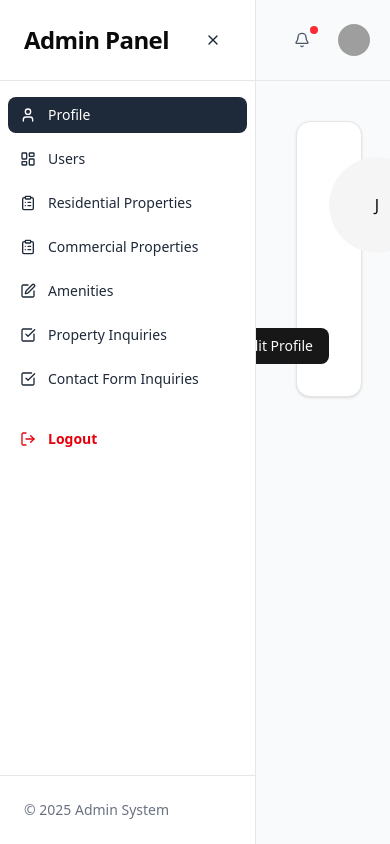
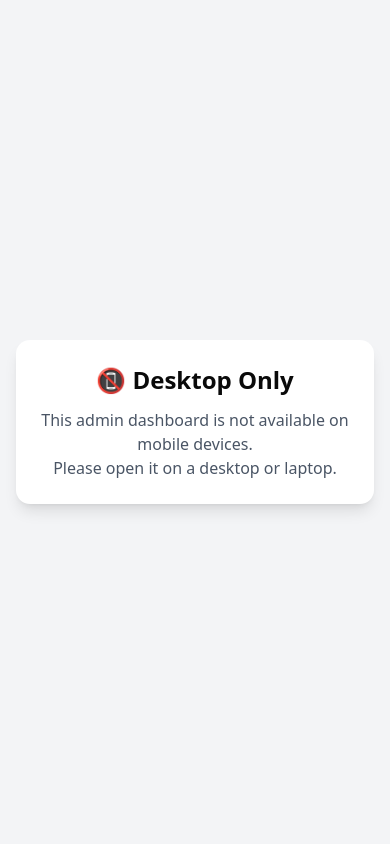
Before and after one commit to Ritikkumar013/Ikaaya-Dashboard-, a Next.js app: page / in a window 390 px wide. Built offline with nearby package versions, Linux system fonts and the light colour scheme; grey boxes are pictures that could not be loaded.

Commit message:
Will Not Open in Mobile Devices

```diff
--- a/src/app/layout.tsx
+++ b/src/app/layout.tsx
@@ -1,7 +1,49 @@
+// import type { Metadata } from "next";
+// import { Geist, Geist_Mono } from "next/font/google";
+// import "./globals.css";
+// import { Toaster } from "sonner";
+
+// const geistSans = Geist({
+//   variable: "--font-geist-sans",
+//   subsets: ["latin"],
+// });
+
+// const geistMono = Geist_Mono({
+//   variable: "--font-geist-mono",
+//   subsets: ["latin"],
+// });
+
+// export const metadata: Metadata = {
+//   title: "Ikaaya Realty ",
+//   description: "Admin Panel for Ikaaya Realty",
+// };
+
+// export default function RootLayout({
+//   children,
+// }: Readonly<{
+//   children: React.ReactNode;
+// }>) {
+//   return (
+//     <html lang="en">
+//       <body
+//         className={`${geistSans.variable} ${geistMono.variable} antialiased`}
+//       >
+
+//         {children}
+//         <Toaster richColors />
+
+//       </body>
+//     </html>
+//   );
+// }
+
+"use client";
+
 import type { Metadata } from "next";
 import { Geist, Geist_Mono } from "next/font/google";
 import "./globals.css";
 import { Toaster } from "sonner";
+import { useEffect, useState } from "react";
 
 const geistSans = Geist({
   variable: "--font-geist-sans",
@@ -14,7 +56,7 @@ const geistMono = Geist_Mono({
 });
 
 export const metadata: Metadata = {
-  title: "Ikaaya Realty ",
+  title: "Ikaaya Realty",
   description: "Admin Panel for Ikaaya Realty",
 };
 
@@ -23,15 +65,42 @@ export default function RootLayout({
 }: Readonly<{
   children: React.ReactNode;
 }>) {
+  const [isMobile, setIsMobile] = useState(false);
+
+  useEffect(() => {
+    const checkScreen = () => {
+      setIsMobile(window.innerWidth < 1024); // block if screen < 1024px (Tailwind "lg")
+    };
+
+    checkScreen(); // initial check
+    window.addEventListener("resize", checkScreen);
+
+    return () => window.removeEventListener("resize", checkScreen);
+  }, []);
+
   return (
     <html lang="en">
       <body
         className={`${geistSans.variable} ${geistMono.variable} antialiased`}
       >
-
-        {children}
-        <Toaster richColors />
-
+        {isMobile ? (
+          // 📵 Show this if on mobile or small screen
+          <div className="flex items-center justify-center min-h-screen bg-gray-100 p-4 text-center">
+            <div className="bg-white shadow-lg rounded-xl p-6 max-w-md">
+              <h1 className="text-2xl font-bold mb-3">📵 Desktop Only</h1>
+              <p className="text-gray-600">
+                This admin dashboard is not available on mobile devices. <br />
+                Please open it on a desktop or laptop.
+              </p>
+            </div>
+          </div>
+        ) : (
+          // ✅ Normal content when screen size is OK
+          <>
+            {children}
+            <Toaster richColors />
+          </>
+        )}
       </body>
     </html>
   );
```
